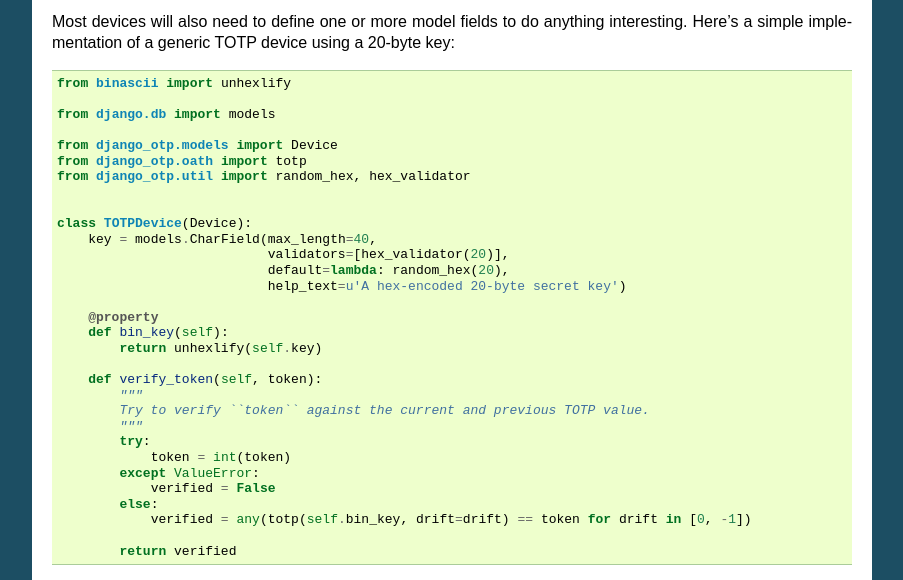
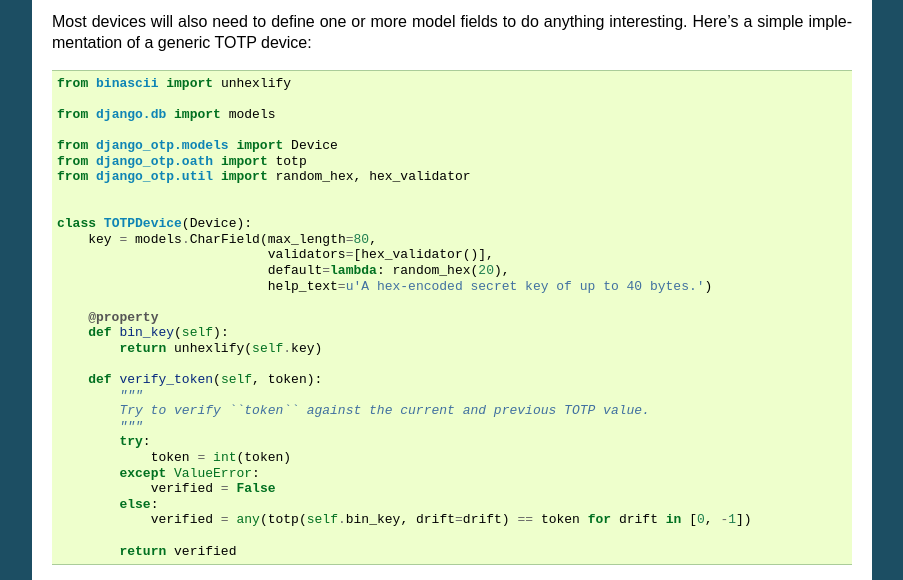
Before and after one commit to django-otp/django-otp, a Sphinx documentation site: the page built from docs/source/extend.rst, in a window 1280 px wide, cut to the strip 372-952 px from the top of the page. Shown: the whole strip, without its empty margins (198-1101 px from the left). Built offline with Sphinx 7.4.7, drawn with Linux system fonts in a browser that asks for light colours.

Commit message:
django-otp-yubikey

```diff
--- a/docs/source/extend.rst
+++ b/docs/source/extend.rst
@@ -16,8 +16,7 @@ method:
     :noindex:
 
 Most devices will also need to define one or more model fields to do anything
-interesting. Here's a simple implementation of a generic TOTP device using a
-20-byte key::
+interesting. Here's a simple implementation of a generic TOTP device::
 
     from binascii import unhexlify
 
@@ -29,10 +28,10 @@ interesting. Here's a simple implementation of a generic TOTP device using a
 
 
     class TOTPDevice(Device):
-        key = models.CharField(max_length=40,
-                               validators=[hex_validator(20)],
+        key = models.CharField(max_length=80,
+                               validators=[hex_validator()],
                                default=lambda: random_hex(20),
-                               help_text=u'A hex-encoded 20-byte secret key')
+                               help_text=u'A hex-encoded secret key of up to 40 bytes.')
 
         @property
         def bin_key(self):
```
Also changed, not shown: 3 other files.
